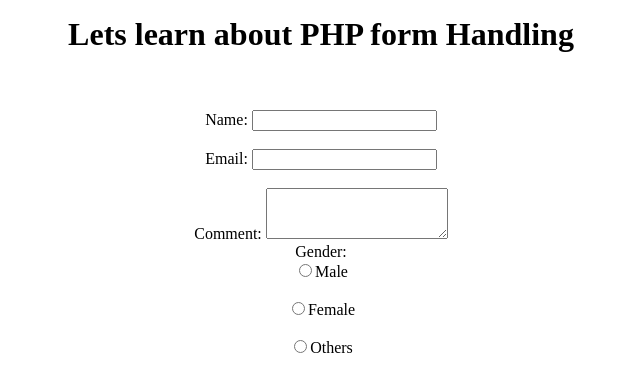
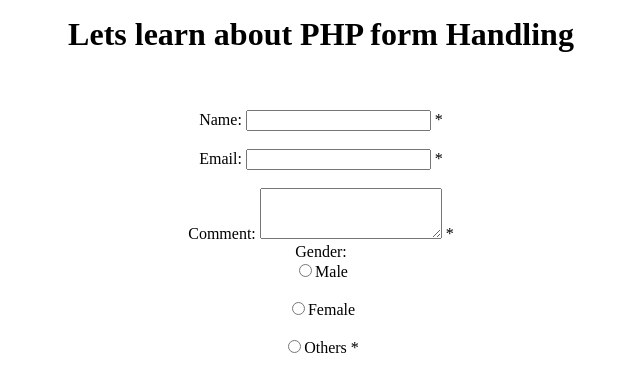
Before and after one commit to Aryal-rajiv/PHP-Journey-2024, a PHP site: page / in a window 1280 px wide. Shown: the part 809-1192 px from the top of the page, without its empty margins (319-959 px from the left). Run offline with PHP 8.4, Linux system fonts and the light colour scheme; data that the repository does not hold is empty.

Commit message:
PHP form error message

```diff
--- a/index.php
+++ b/index.php
@@ -158,19 +158,40 @@ echo Rand(10,1000);
  <!-- The $_SERVER["PHP_SELF"] is a super global variable that returns the filename of the currently executing script.
  But $_SERVER["PHP_Self"]) can be exploited
 -->
-   Name: <input type="text" name="Full Name"><br><br>
-   Email: <input type="text" name="Email"><br><br>
-   Comment: <textarea name="comment" rows="3" cols="20"> </textarea><br>
+    Name: <input type="text" name="Full Name">
+    <span class="error">* <?php echo $nameErr;?></span><br><br>
+
+    Email: <input type="text" name="Email">
+    <span class="error" >* <?php echo $emailErr;?></span> <br><br>
+    Comment: <textarea name="comment" rows="3" cols="20"> </textarea>
+    <span class="error">* <?php echo $commentErr;?> </span>
+    <br>
    Gender:<br>
      <input type="radio" name="gender" value="male">Male <br><br>
      <input type="radio" name="gender" value="female">Female <br><br>
-     <input type="radio" name="gender" value="others">Others <br><br>
+     <input type="radio" name="gender" value="others">Others
+     <span class="error">* <?php echo $GenderErr;?> </span>
+     <br><br>
+
 
 </form></center>
 <?php
   //$_SERVER["PHP_SELF"] exploits can be avoided by using the htmlspecialchars() function.
+  /* In the Javasacript code we have added some new variables: $nameErr, $emailErr, $genderErr, and $websiteErr.
+   These error variables will hold error messages for the required fields.
+   We have also added an if else statement for each $_POST variable.
+   This checks if the $_POST variable is empty (with the PHP empty() function).
+   If it is empty, an error message is stored in the different error variables, and if it is not empty,
+    it sends the user input data through the test_input() function: */
 ?>
 
 </body>
+<script>
+// define variables and set to empty values
+$name = $email = $comment = $gender ="";
+$nameErr = $emailErr = $commentErr = $genderErr ="";
+
+
+</script>
 
 </html>
```
Lines whose indentation alone changed are shown as unchanged.
